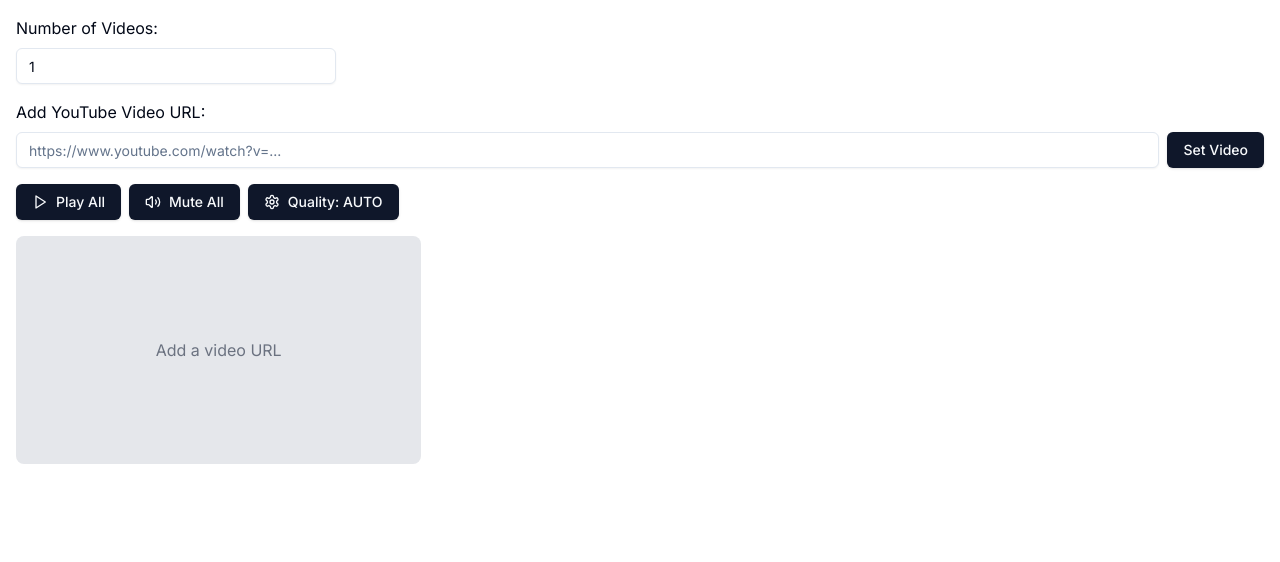
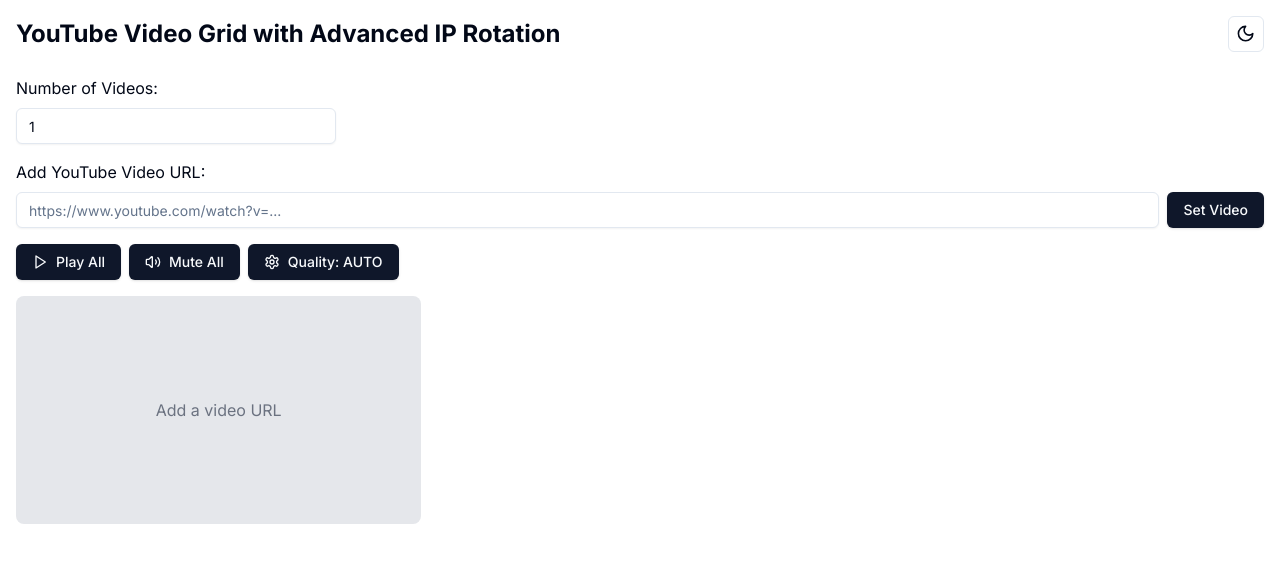
Before and after one commit to ProgrammerSohail/youtube-view, a Next.js app: page / in a window 1280 px wide. Shown: the top 562 px of the page. Built offline with nearby package versions, Linux system fonts and the light colour scheme.

Commit message:
Revert "2"
This reverts commit 59ee1a5685df3d58f2e45d19bc51e8ec8f950a20.

```diff
--- a/app/components/youtube-grid.tsx
+++ b/app/components/youtube-grid.tsx
@@ -207,6 +207,23 @@
   return (
     <div className={`min-h-screen ${isDarkMode ? "dark" : ""}`}>
       <div className="container mx-auto p-4 dark:bg-gray-800 transition-colors duration-200">
+        <div className="flex justify-between items-center mb-6">
+          <h1 className="text-2xl font-bold dark:text-white">
+            YouTube Video Grid with Advanced IP Rotation
+          </h1>
+          <Button
+            onClick={() => setIsDarkMode(!isDarkMode)}
+            variant="outline"
+            size="icon"
+          >
+            {isDarkMode ? (
+              <Sun className="h-[1.2rem] w-[1.2rem]" />
+            ) : (
+              <Moon className="h-[1.2rem] w-[1.2rem]" />
+            )}
+          </Button>
+        </div>
+
         <div className="mb-4">
           <label htmlFor="videoCount" className="block mb-2 dark:text-white">
             Number of Videos:
```
Also changed, not shown: 1 other file (tests, documents, lock files or other folders).
